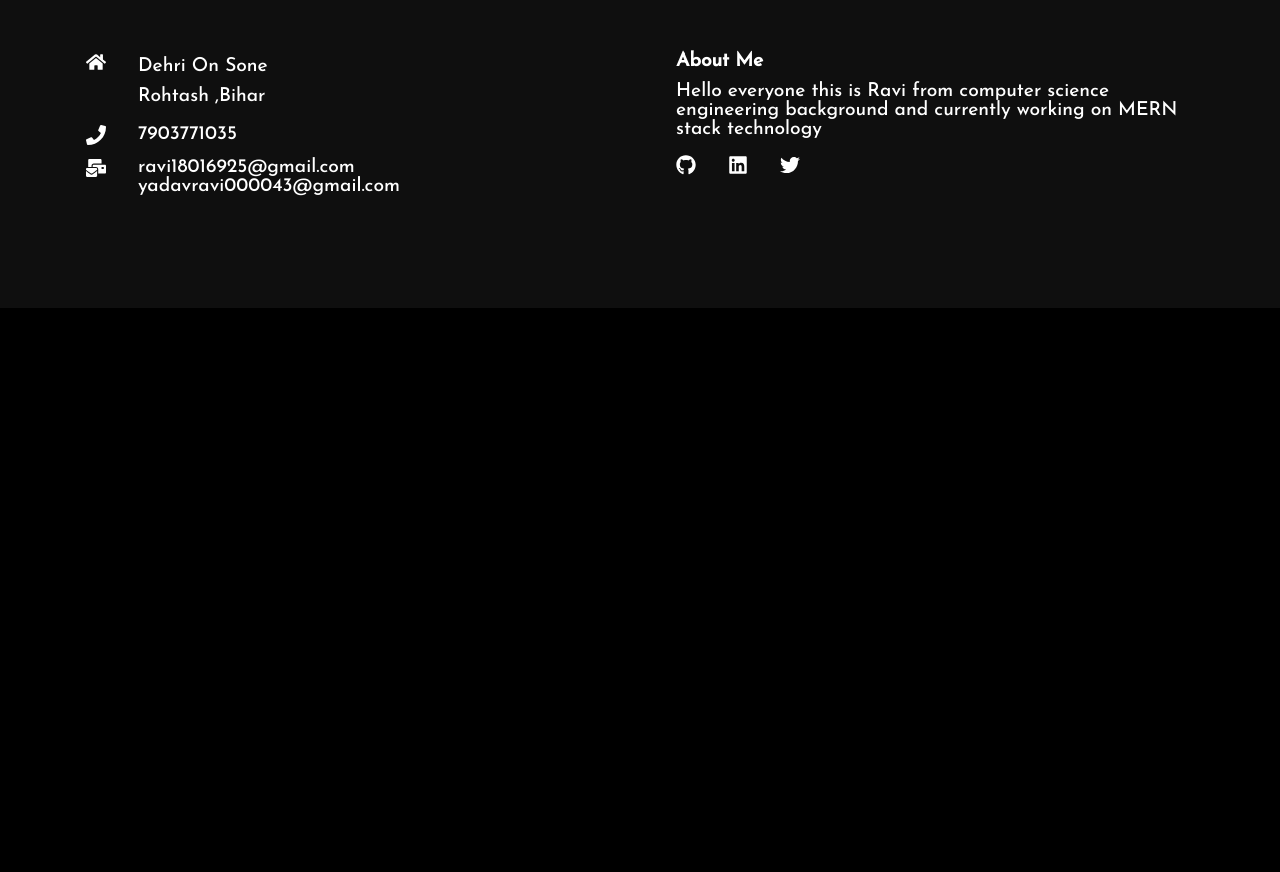
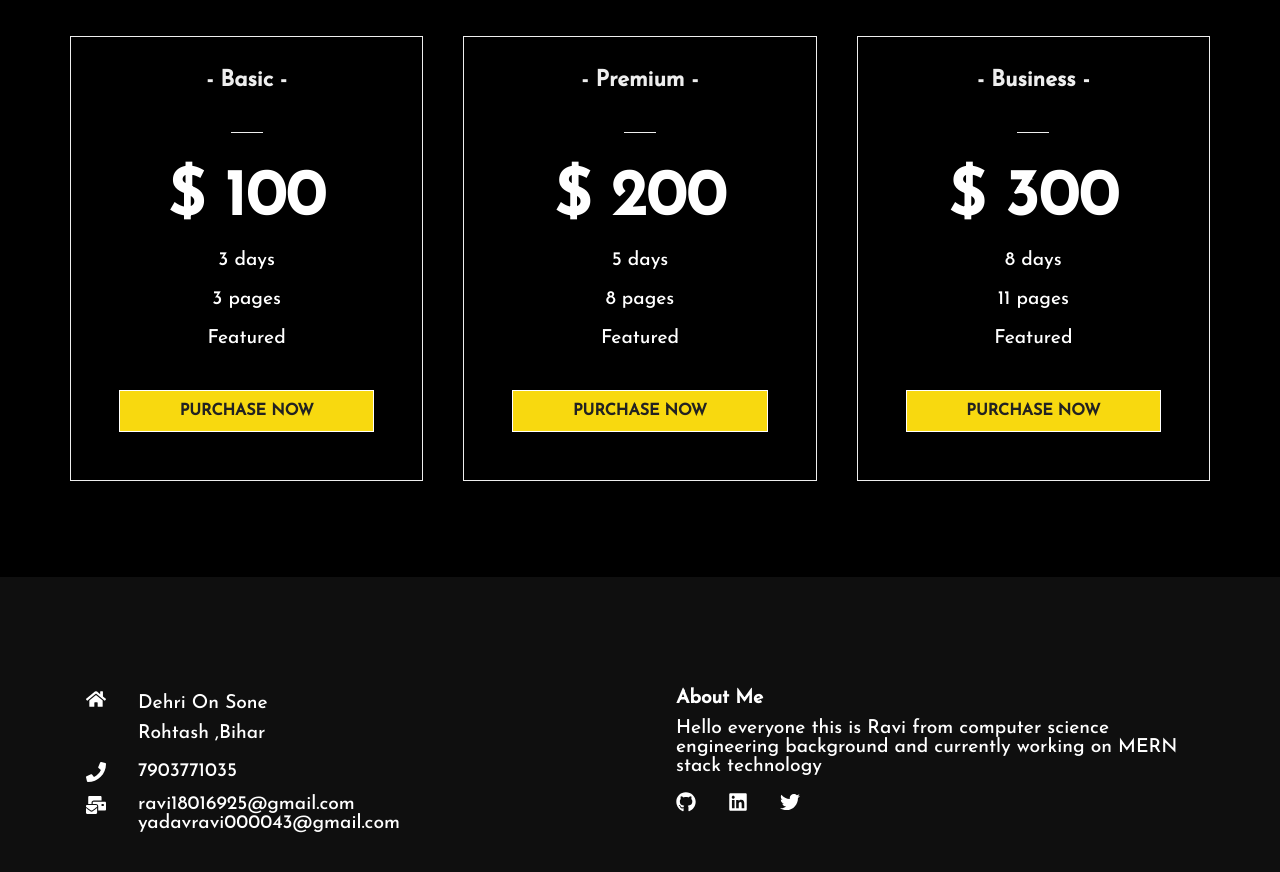
Before and after one commit to yadavravi043/myportfoliofront, a React (Create React App) app: page /project in a window 1280 px wide. Shown: the part 540-1412 px from the top of the page. Before the commit the page ends 848 px from the top, so only its background shows below. Built offline with nearby package versions, Linux system fonts and the light colour scheme.

Commit message:
staticpricing

```diff
--- a/src/component/Footer/Footer.js
+++ b/src/component/Footer/Footer.js
@@ -1,5 +1,6 @@
 import "./FooterStyle.css";
 import React from "react";
+import { Link } from "react-router-dom";
 import {
   FaHome,
   FaPhone,
@@ -49,14 +50,18 @@ const Footer = () => {
           </p>
 
           <div className="social">
+          <a href="https://github.com/yadavravi043" >
           <FaGithub
           size={20}
           style={{ color: "#fff", marginRight: "2rem" }}
           />
+          </a>
+            <a href="https://www.linkedin.com/in/ravi-yadav-8184441a6/">
             <FaLinkedin
             size={20}
             style={{ color: "#fff", marginRight: "2rem" }}
             />
+            </a>
             <FaTwitter
               size={20}
               style={{ color: "#fff", marginRight: "2rem" }}
--- /dev/null
+++ b/src/component/StaticPricingCard/PricingCard.js
@@ -0,0 +1,43 @@
+import './PricingCardStyle.css'
+import React from 'react'
+import { Link } from 'react-router-dom'
+const PricingCard = () => {
+  return (
+    <div className="pricing">
+    <div className="card-container">
+    <div className="card">
+      <h3>- Basic -</h3>
+      <span className="bar"></span>
+      <p className="btc">$ 100</p>
+      <p>3 days</p>
+      <p>3 pages</p>
+      <p>Featured</p>
+      <Link to="/contact" className='btn'>Purchase Now</Link>
+
+    </div>
+    <div className="card">
+      <h3>- Premium -</h3>
+      <span className="bar"></span>
+      <p className="btc">$ 200</p>
+      <p>5 days</p>
+      <p>8 pages</p>
+      <p>Featured</p>
+      <Link to="/contact" className='btn'>Purchase Now</Link>
+
+    </div>
+    <div className="card">
+      <h3>- Business -</h3>
+      <span className="bar"></span>
+      <p className="btc">$ 300</p>
+      <p>8 days</p>
+      <p>11 pages</p>
+      <p>Featured</p>
+      <Link to="/contact" className='btn'>Purchase Now</Link>
+
+    </div>
+    </div>
+    </div>
+  )
+}
+
+export default PricingCard
--- /dev/null
+++ b/src/component/StaticPricingCard/PricingCardStyle.css
@@ -0,0 +1,52 @@
+.pricing{
+    width: 100%;
+    padding: 6rem 1rem;
+    background: #000;
+}
+.card-container{
+    max-width: 1140px;
+    margin: auto;
+    display: grid;
+    grid-template-columns: repeat(3,1fr);
+    grid-gap:40px
+}
+.card{
+    border: 1px solid #eee;
+    color: #eee;
+    text-align: center;
+    padding: 1rem;
+}
+.card:hover{
+    background-color: #141414;
+}
+.card h3{
+    font-size: 1.4rem;
+    padding: 1rem;
+}
+.card p{
+    padding: 10px 0;
+}
+.bar{
+    border-bottom: 1px solid #eee;
+    width: 10%;
+    margin: 1.5rem auto;
+    display: block;
+}
+.btc{
+    font-size: 4rem;
+    font-weight: 600;
+    padding: 1rem 0;
+}
+.btn{
+    display: block;
+  width: 80%;
+  margin: 2rem auto;
+}
+@media (max-width:740px) {
+    .card-container{
+        max-width: 90%;
+        margin: auto;
+        grid-template-columns: 1fr;
+    }
+
+}
--- a/src/pages/project.js
+++ b/src/pages/project.js
@@ -2,11 +2,13 @@ import React from 'react'
 import Footer from '../component/Footer/Footer'
 import HeroImg2 from '../component/HeroimgAll/HeroImg2'
 import Navbar from '../component/Navbar/Navbar'
+import PricingCard from '../component/StaticPricingCard/PricingCard'
 const Project = () => {
   return (
     <div>
     <Navbar/>
     <HeroImg2 heading="projects" para="This is my projects"/>
+    <PricingCard/>
     <Footer/>
     </div>
   )
```
Lines whose indentation alone changed are shown as unchanged.
